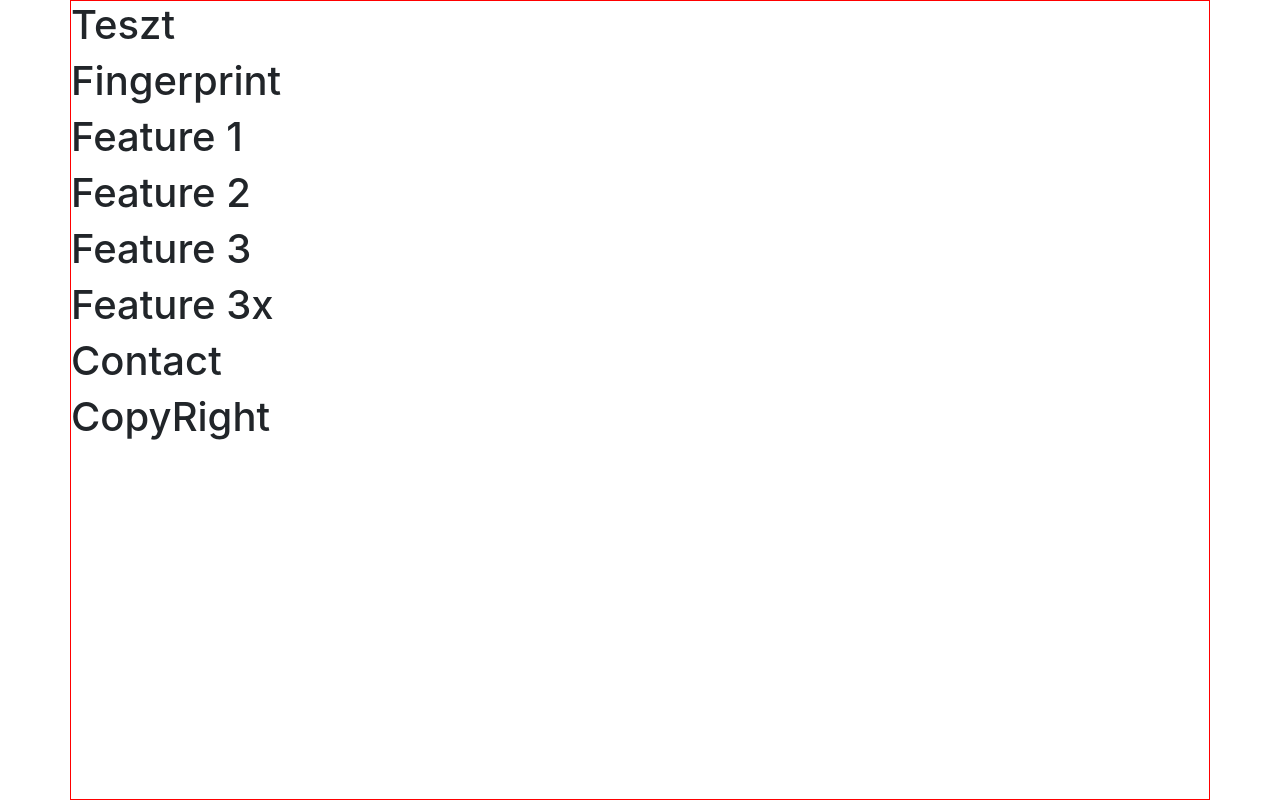
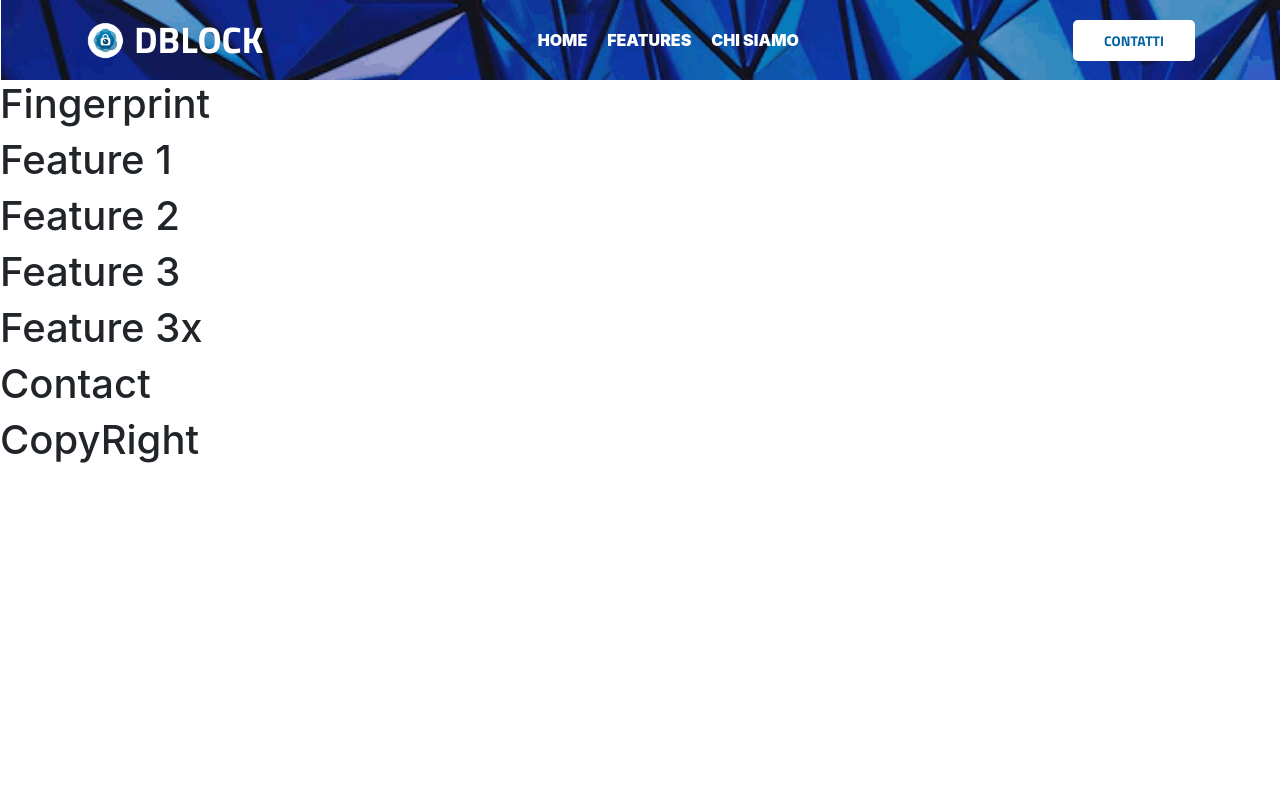
Before and after one commit to DanielMoln/Svelt-landing-page, a Svelte app: page / in a window 1280 px wide. Built offline with nearby package versions, Linux system fonts and the light colour scheme.

Commit message:
Header 1/2

```diff
--- a/index.html
+++ b/index.html
@@ -16,10 +16,6 @@
       crossorigin="anonymous"
     />
     <link rel="icon" type="image/svg+xml" href="/vite.svg" />
-    <link
-      type="stylesheet"
-      src="./src/assets/fonts/titillium/TitilliumFont.css"
-    />
     <title>DBlock</title>
   </head>
   <body>
--- a/src/App.svelte
+++ b/src/App.svelte
@@ -3,41 +3,18 @@
   import CopyRight from "./components/CopyRight.svelte";
   import Feature from "./components/Feature.svelte";
   import FeatureCollection from "./components/FeatureCollection.svelte";
+  import Fingerprint from "./components/Fingerprint.svelte";
   import Navigation from "./components/Navigation.svelte";
 </script>
 
-<div class="container" style="border: 1px solid red; height: 100vh;">
-  <div class="row">
-    <div
-      class="col-12 d-flex flex-column justify-content-center align-items-center"
-    >
-      <div class="row w-100">
 <Navigation />
-      </div>
-      <div class="row w-100">
-        <h1>Fingerprint</h1>
-      </div>
-      <div class="row w-100">
+<Fingerprint />
 <Feature num={1} />
-      </div>
-      <div class="row w-100">
 <Feature num={2} />
-      </div>
-      <div class="row w-100">
 <Feature num={3} />
-      </div>
-      <div class="row w-100">
 <FeatureCollection />
-      </div>
-      <div class="row w-100">
 <Contact />
-      </div>
-      <div class="row w-100">
 <CopyRight />
-      </div>
-    </div>
-  </div>
-</div>
 
 <style>
   * {
--- a/src/components/Navigation.svelte
+++ b/src/components/Navigation.svelte
@@ -1 +1,44 @@
-<h1>Teszt</h1>
+<script>
+  import logo from "../assets/images/dblock.png";
+</script>
+
+<div class="wrapper d-flex justify-content-between align-items-center">
+  <div class="container d-flex justify-content-between align-items-center">
+    <a class="navbar-brand d-flex align-items-center" href="#">
+      <img
+        src={logo}
+        alt="Logo"
+        class="d-inline-block"
+        style="vertical-align: middle; width: 41px; height: 41px"
+      />
+      <span class="d-inline-block align-text-center">DBLOCK</span>
+    </a>
+
+    <ul class="d-flex flex-row align-items-center justify-content-between">
+      <p class="nav-link"><a href="#">HOME</a></p>
+      <p class="nav-link"><a href="#">FEATURES</a></p>
+      <p class="nav-link"><a href="#">CHI SIAMO</a></p>
+    </ul>
+
+    <button class="contactBtn">CONTATTI</button>
+  </div>
+</div>
+
+<style>
+  .wrapper {
+    background-image: url("../assets/images/header_bg.png");
+    height: 80px !important;
+  }
+  ul {
+    margin: 0 !important;
+    padding: 0 !important;
+  }
+  .nav-link {
+    margin: 0 10px !important;
+    padding: 0 !important;
+  }
+  a {
+    color: #fff !important;
+    font-weight: 900;
+  }
+</style>
--- a/old/header.css
+++ b/src/main.css
@@ -49,8 +49,6 @@
     width: 122px;
     height: 41px;
     border-radius: 5px;
-
-    margin-left: 346px;
 }
 
 .navbar-nav{
@@ -68,9 +66,6 @@
     .navbar-nav {
         float: none !important;
     }
-    .contactBtn{
-        margin-left: 173px !important;
-    }
 }
 
 @media (max-width: 991.98px){
--- a/src/main.js
+++ b/src/main.js
@@ -1,4 +1,6 @@
 import App from './App.svelte'
+import './main.css'
+import "./assets/fonts/titillium/TitilliumFont.css"
 
 const app = new App({
   target: document.getElementById('app'),
```
Lines whose indentation alone changed are shown as unchanged.
